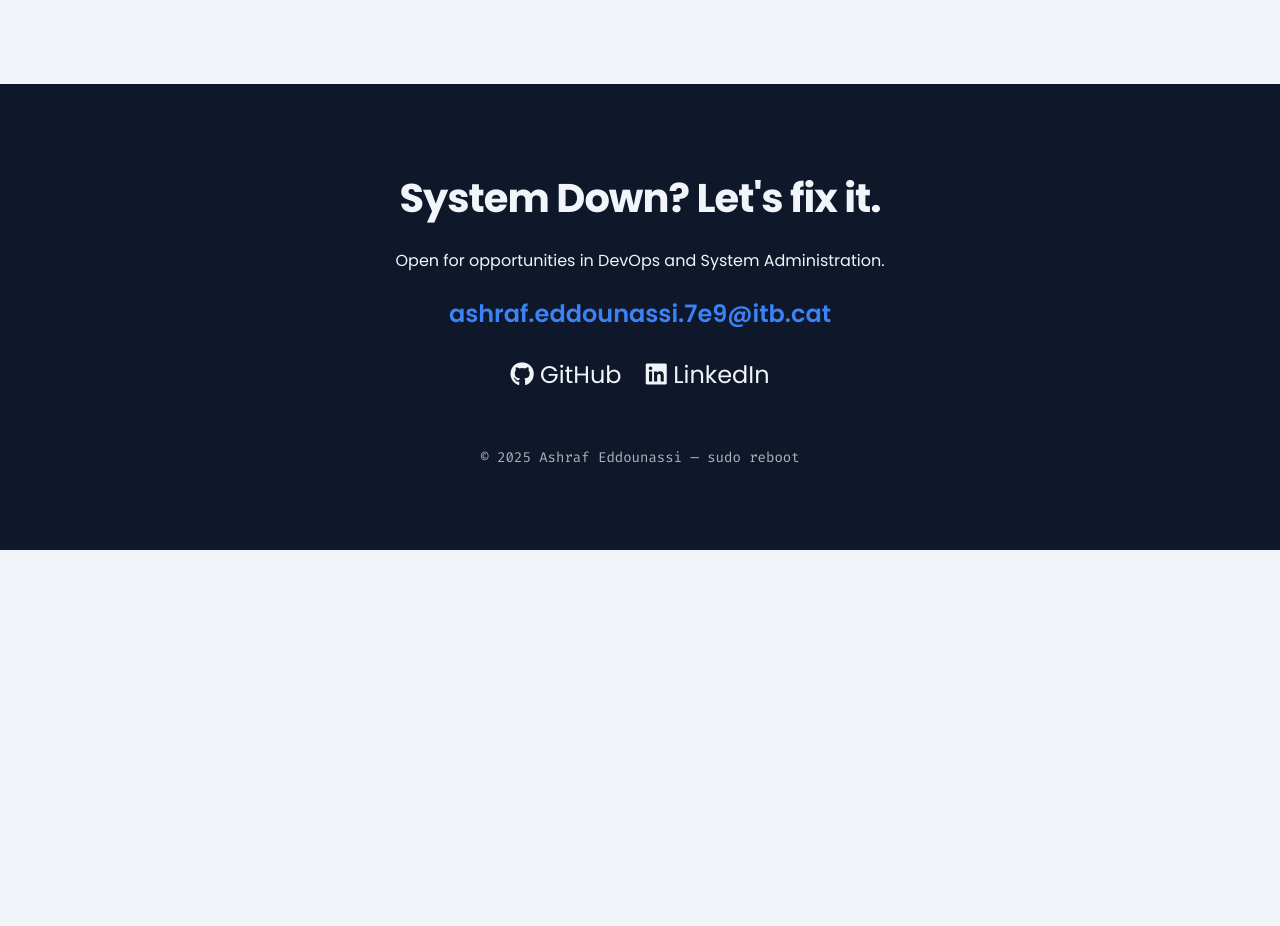
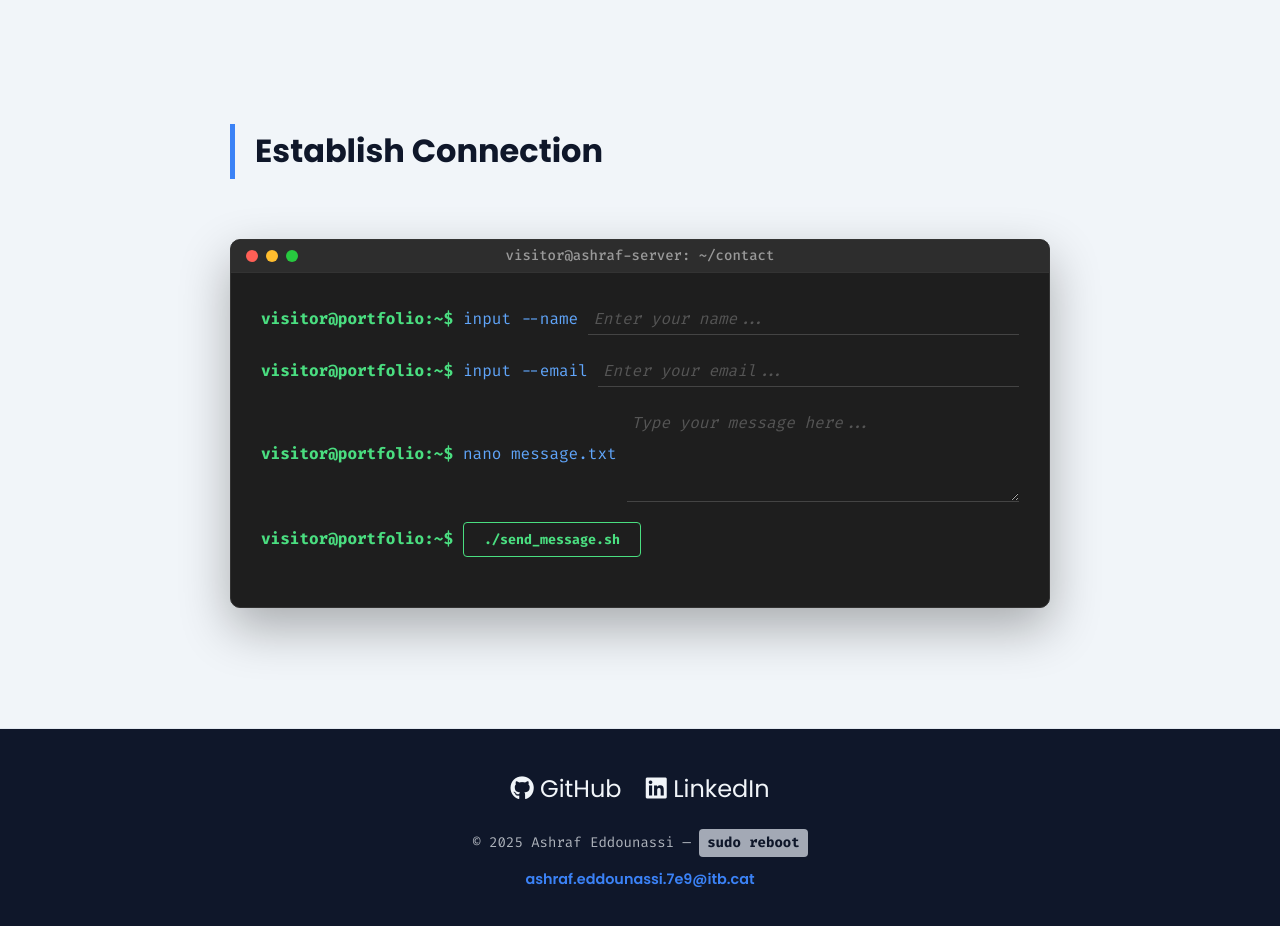
Before and after one commit to AshrafEddounassi/TA05_Eddounassi_Ashraf, a plain HTML site: page index.html in a window 1280 px wide. Shown: the part 1760-2686 px from the top of the page. Before the commit the page ends 2310 px from the top, so only its background shows below. Drawn offline with Linux system fonts and the light colour scheme.

Commit message:
Contact section upgrated.

```diff
--- a/index.html
+++ b/index.html
@@ -21,7 +21,7 @@
 
             <nav>
                 <a href="#about">About</a>
-                <a href="#projects">Infrastructure</a>
+                <a href="#projects">Projects</a>
                 <a href="#contact" class="btn-nav">Contact</a>
 
                 <button id="theme-toggle" class="binary-switch" aria-label="Toggle Theme">
@@ -49,14 +49,14 @@
                 </p>
 
                 <div class="hero-buttons">
-                    <a href="#projects" class="btn btn-primary">View Infrastructure</a>
+                    <a href="#projects" class="btn btn-primary">View Projects</a>
                     <a href="#contact" class="btn btn-outline">Get in Touch</a>
                 </div>
             </div>
         </section>
 
         <section id="projects" class="projects-section">
-            <h2 class="section-title">Key Implementations</h2>
+            <h2 class="section-title">Featured Projects</h2>
 
             <article class="project-card">
                 <div class="project-image">
@@ -107,23 +107,68 @@
 
         </section>
 
+        <section id="contact" class="contact-section">
+            <div class="container">
+                <h2 class="section-title">Establish Connection</h2>
+
+                <div class="terminal-window">
+                    <div class="terminal-header">
+                        <div class="terminal-buttons">
+                            <span class="close"></span>
+                            <span class="minimize"></span>
+                            <span class="maximize"></span>
+                        </div>
+                        <div class="terminal-title">visitor@ashraf-server: ~/contact</div>
+                    </div>
+
+                    <div class="terminal-body">
+                        <form action="#" method="POST" class="terminal-form">
+
+                            <div class="terminal-line">
+                                <span class="prompt-user">visitor@portfolio:~$</span>
+                                <span class="command">input --name</span>
+                                <input type="text" name="name" class="cmd-input" placeholder="Enter your name..." required autocomplete="off">
+                            </div>
+
+                            <div class="terminal-line">
+                                <span class="prompt-user">visitor@portfolio:~$</span>
+                                <span class="command">input --email</span>
+                                <input type="email" name="email" class="cmd-input" placeholder="Enter your email..." required autocomplete="off">
+                            </div>
+
+                            <div class="terminal-line">
+                                <span class="prompt-user">visitor@portfolio:~$</span>
+                                <span class="command">nano message.txt</span>
+                                <textarea name="message" class="cmd-input" rows="4" placeholder="Type your message here..." required></textarea>
+                            </div>
+
+                            <div class="terminal-line">
+                                <span class="prompt-user">visitor@portfolio:~$</span>
+                                <button type="submit" class="btn-terminal">
+                                    ./send_message.sh <span class="cursor-block"></span>
+                                </button>
+                            </div>
+
+                        </form>
+                    </div>
+                </div>
+            </div>
+        </section>
+
     </main>
 
-    <footer id="contact">
-        <div class="footer-content">
-            <h2>System Down? Let's fix it.</h2>
-            <p>Open for opportunities in DevOps and System Administration.</p>
-
-            <a href="mailto:ashraf.eddounassi.7e9@itb.cat" class="email-link">ashraf.eddounassi.7e9@itb.cat</a>
-
+    <footer>
+        <div class="container">
             <div class="social-links">
                 <a href="#"><i class="fab fa-github"></i> GitHub</a>
                 <a href="#"><i class="fab fa-linkedin"></i> LinkedIn</a>
             </div>
 
-            <div class="copyright">
-                <p>© 2025 Ashraf Eddounassi — sudo reboot</p>
-            </div>
+            <p class="copyright">
+                © 2025 Ashraf Eddounassi — <span class="tech-highlight">sudo reboot</span>
+            </p>
+
+            <a href="mailto:ashraf.eddounassi.7e9@itb.cat" class="email-mini">ashraf.eddounassi.7e9@itb.cat</a>
         </div>
     </footer>
 
@@ -131,12 +176,10 @@
         const toggleBtn = document.getElementById('theme-toggle');
         const html = document.documentElement;
 
-        // Cargar preferencia guardada
         if (localStorage.getItem('theme') === 'dark') {
             html.setAttribute('data-theme', 'dark');
         }
 
-        // Alternar tema al hacer clic
         toggleBtn.addEventListener('click', () => {
             if (html.getAttribute('data-theme') === 'dark') {
                 html.removeAttribute('data-theme');
--- a/style.css
+++ b/style.css
@@ -87,17 +87,17 @@ header {
     align-items: center;
 }
 
-/* --- LOGO FIXED --- */
+/* --- LOGO CORREGIDO --- */
 .logo {
     font-size: 24px;
     font-weight: 700;
     color: var(--primary-color);
     font-family: 'Fira Code', monospace;
 
-    /* FIX: Alineación y Ligaduras */
+    /* FIX CRÍTICO: Alineación y desactivar ligaduras */
     display: flex;
     align-items: center;
-    font-variant-ligatures: none; /* Crucial: evita que /> se deforme */
+    font-variant-ligatures: none; /* Evita que /> se deforme */
     letter-spacing: -1px;
     margin: 0;
 }
@@ -397,13 +397,136 @@ nav a:hover {
     flex-direction: row-reverse;
 }
 
+/* ===== CONTACT TERMINAL ===== */
+.contact-section {
+    padding: 60px 20px;
+    max-width: 900px;
+    margin: 0 auto 60px;
+}
+
+.terminal-window {
+    background-color: #1e1e1e; /* Fondo oscuro estilo VS Code */
+    border-radius: 10px;
+    box-shadow: 0 20px 50px rgba(0,0,0,0.3);
+    overflow: hidden;
+    font-family: 'Fira Code', monospace;
+    border: 1px solid #333;
+    transition: transform 0.3s ease, box-shadow 0.3s ease;
+}
+
+.terminal-window:hover {
+    transform: translateY(-5px);
+    box-shadow: 0 30px 60px rgba(0,0,0,0.4);
+}
+
+.terminal-header {
+    background-color: #2d2d2d;
+    padding: 10px 15px;
+    display: flex;
+    align-items: center;
+    border-bottom: 1px solid #333;
+    position: relative;
+}
+
+.terminal-buttons {
+    display: flex;
+    gap: 8px;
+}
+
+.terminal-buttons span {
+    width: 12px;
+    height: 12px;
+    border-radius: 50%;
+    display: inline-block;
+}
+
+.close { background-color: #ff5f56; }
+.minimize { background-color: #ffbd2e; }
+.maximize { background-color: #27c93f; }
+
+.terminal-title {
+    position: absolute;
+    left: 50%;
+    transform: translateX(-50%);
+    color: #999;
+    font-size: 14px;
+    font-weight: 500;
+}
+
+.terminal-body {
+    padding: 30px;
+    color: #d4d4d4;
+}
+
+.terminal-line {
+    margin-bottom: 20px;
+    display: flex;
+    flex-wrap: wrap;
+    align-items: center;
+}
+
+.prompt-user {
+    color: #4ade80; /* Verde Terminal */
+    margin-right: 10px;
+    font-weight: bold;
+    user-select: none;
+}
+
+.command {
+    color: #60a5fa; /* Azul claro */
+    margin-right: 10px;
+    user-select: none;
+}
+
+.cmd-input {
+    background: transparent;
+    border: none;
+    border-bottom: 1px solid #444;
+    color: #fff;
+    font-family: 'Fira Code', monospace;
+    font-size: 1rem;
+    flex: 1;
+    padding: 5px;
+    outline: none;
+    min-width: 200px;
+}
+
+.cmd-input:focus {
+    border-bottom: 1px solid #4ade80;
+}
+
+.cmd-input::placeholder {
+    color: #555;
+    font-style: italic;
+}
+
+.btn-terminal {
+    background: transparent;
+    border: 1px solid #4ade80;
+    color: #4ade80;
+    padding: 8px 20px;
+    font-family: 'Fira Code', monospace;
+    font-weight: bold;
+    cursor: pointer;
+    border-radius: 4px;
+    transition: all 0.3s;
+    display: flex;
+    align-items: center;
+    gap: 10px;
+}
+
+.btn-terminal:hover {
+    background: rgba(74, 222, 128, 0.1);
+    box-shadow: 0 0 15px rgba(74, 222, 128, 0.4);
+}
+
 /* ===== FOOTER ===== */
 footer {
     background: var(--primary-color);
     color: var(--bg-color);
     text-align: center;
-    padding: 80px 20px;
-    margin-top: 100px;
+    padding: 40px 20px;
+    border-top: 1px solid var(--border-color);
 }
 
 [data-theme="dark"] footer {
@@ -411,18 +534,13 @@ footer {
     color: var(--text-light);
 }
 
-.footer-content h2 {
-    font-size: 2.5rem;
-    margin-bottom: 15px;
-    letter-spacing: -1px;
-}
-
-.email-link {
-    font-size: 1.5rem;
+.email-mini {
+    font-size: 0.9rem;
     color: var(--accent-color);
+    margin-top: 10px;
+    display: inline-block;
+    transition: color 0.3s;
     font-weight: 600;
-    margin: 20px 0;
-    display: block;
 }
 
 .social-links a {
@@ -437,7 +555,7 @@ footer {
 }
 
 .copyright {
-    margin-top: 50px;
+    margin-top: 20px;
     font-size: 14px;
     opacity: 0.7;
     font-family: 'Fira Code', monospace;
@@ -476,4 +594,19 @@ footer {
     nav a {
         margin: 0;
     }
+
+    /* Responsive Contact */
+    .terminal-line {
+        flex-direction: column;
+        align-items: flex-start;
+    }
+
+    .prompt-user {
+        margin-bottom: 5px;
+        font-size: 0.9rem;
+    }
+
+    .cmd-input {
+        width: 100%;
+    }
 }
```
